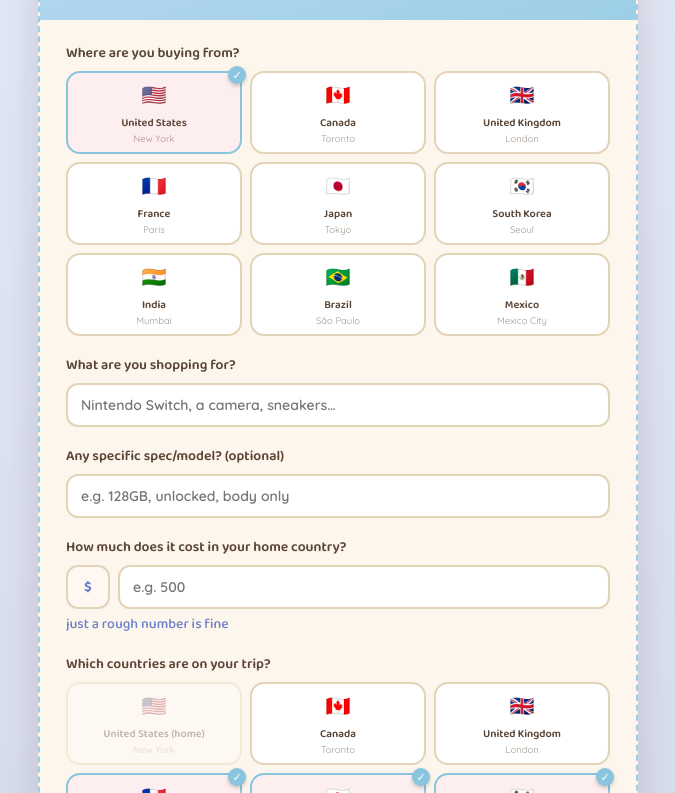
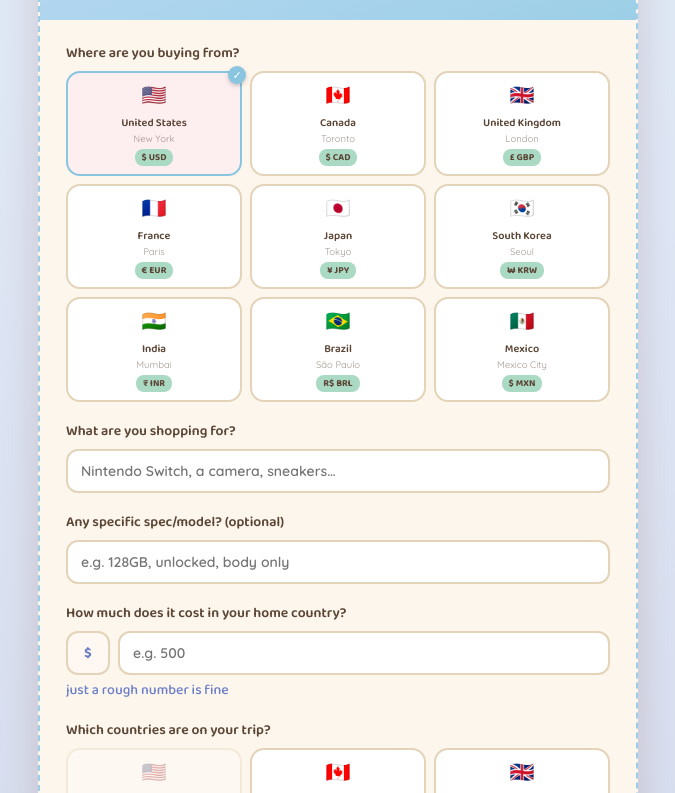
Before and after one commit to kaitopowell/BloomKnights, a plain HTML site: page templates/index.html in a window 1280 px wide. Shown: the part 165-958 px from the top of the page, without its empty margins (302-977 px from the left). Drawn offline with Linux system fonts and the light colour scheme.

Commit message:
Update index.html

```diff
--- a/templates/index.html
+++ b/templates/index.html
@@ -2,7 +2,7 @@
 <html lang="en">
 <head>
 <meta charset="UTF-8">
-<title>Price Passport — Purchasing Power Passport</title>
+<title>Priceport — Purchasing Power Passport</title>
 <meta name="viewport" content="width=device-width, initial-scale=1.0">
 <link href="https://fonts.googleapis.com/css2?family=Baloo+2:wght@500;600;700;800&family=Quicksand:wght@400;500;600;700&family=Caveat:wght@500;600&display=swap" rel="stylesheet">
 <style>
@@ -117,6 +117,17 @@
   .chip .emoji{ font-size:20px; display:block; margin-bottom:3px;}
   .chip .name{ font-family:'Baloo 2', sans-serif; font-weight:600; font-size:11px; }
   .chip .code{ font-family:'Quicksand', sans-serif; font-size:9.5px; opacity:0.55; }
+  .chip .currency-tag{
+    display:inline-block;
+    margin-top:3px;
+    padding:1px 7px;
+    border-radius:8px;
+    background:var(--mint);
+    font-family:'Baloo 2', sans-serif;
+    font-weight:700;
+    font-size:9.5px;
+    color:var(--ink);
+  }
   .chip.selected{ border-color:var(--berry); background:#fdeef0; }
   .chip.selected::after{
     content:"✓";
@@ -347,7 +358,7 @@
       <div class="tape t1"></div>
       <div class="tape t2"></div>
       <div class="eyebrow">"Buy smarter on every trip"</div>
-      <h1>Price Passport </h1>
+      <h1>Priceport</h1>
       <div class="sub">Find out where on your route it's cheapest to buy!</div>
     </div>
     <div class="body-pad">
@@ -483,7 +494,7 @@ function buildHomeCountryGrid(){
   Object.entries(COUNTRY_DATA).forEach(([code, c]) => {
     const chip = document.createElement('div');
     chip.className = 'chip' + (homeCountryCode === code ? ' selected' : '');
-    chip.innerHTML = `<span class="emoji">${c.emoji}</span><span class="name">${c.name}</span><div class="code">${c.anchor_city}</div>`;
+    chip.innerHTML = `<span class="emoji">${c.emoji}</span><span class="name">${c.name}</span><div class="code">${c.anchor_city}</div><div class="currency-tag">${CURRENCIES[c.currency].symbol} ${c.currency}</div>`;
     chip.onclick = () => {
       homeCountryCode = code;
       selectedCountries.delete(code);
@@ -504,7 +515,7 @@ function buildCountryGrid(){
     const isHome = code === homeCountryCode;
     const chip = document.createElement('div');
     chip.className = 'chip' + (selectedCountries.has(code) ? ' selected' : '') + (isHome ? ' disabled' : '');
-    chip.innerHTML = `<span class="emoji">${c.emoji}</span><span class="name">${c.name}${isHome ? ' (home)' : ''}</span><div class="code">${c.anchor_city}</div>`;
+    chip.innerHTML = `<span class="emoji">${c.emoji}</span><span class="name">${c.name}${isHome ? ' (home)' : ''}</span><div class="code">${c.anchor_city}</div><div class="currency-tag">${CURRENCIES[c.currency].symbol} ${c.currency}</div>`;
     if(!isHome){
       chip.onclick = () => {
         if(selectedCountries.has(code)) selectedCountries.delete(code);
```
